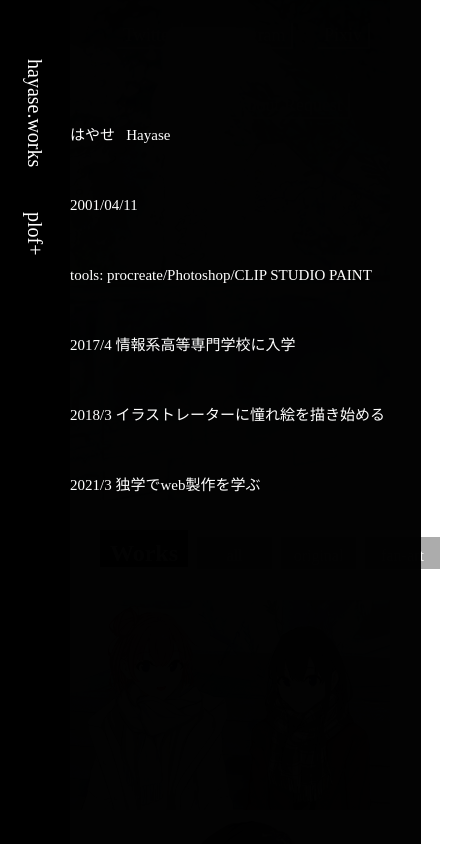
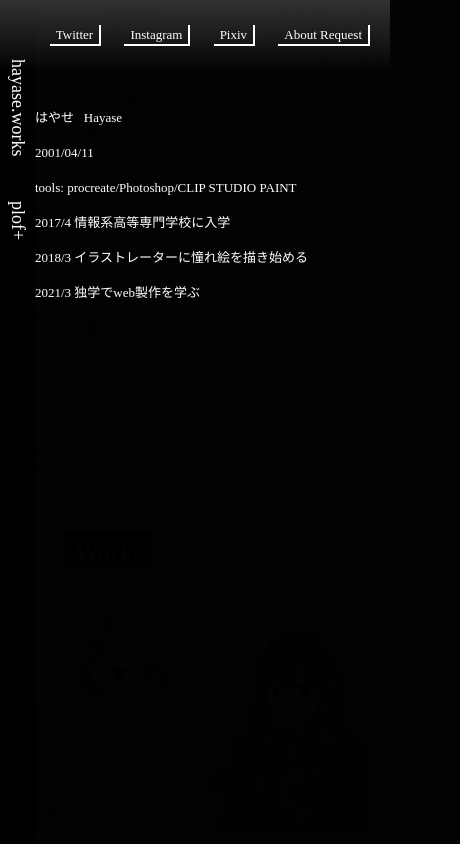
Before and after one commit to suzuuuuuu/illust, a plain HTML site: page index.html in a window 390 px wide. Both pictures are taken after a click on the element "plof+". Shown: the top 844 px of the page, 460 px wide, since content can reach past the window. Drawn offline with nearby package versions, Linux system fonts and the light colour scheme.

Commit message:
Update stylesheet.css

```diff
--- a/stylesheet.css
+++ b/stylesheet.css
@@ -18,13 +18,13 @@ a{
         background-size: cover;
     }
     .illust_heading {
-        margin-left:70px;/* 右寄せ 仮数値*/
+        margin-left:35px;/* 右寄せ 仮数値*/
     }
     .illusts_wrap{
-        margin-left: 70px;
+        margin-left: 35px;
          background-color: rgb(255, 255, 255);
     }    .profiles ul{
-        width: 90vw;
+        width: 95%;
     }
     .req_about{
         position: fixed;
@@ -43,11 +43,11 @@ a{
         position: fixed;
         width: 100vw;
         height: 70px;
-        padding-left: 70px;
+        padding-left: 35px;
         text-align: right;
         line-height: 70px;
-        font-size: large;
-        z-index: 7;
+        font-size: 13px;
+        z-index: 10;
     }
     .contact_btn {
         margin-right: 20px;
@@ -57,7 +57,7 @@ a{
     }
 
     .req {
-        margin-right: 40px;
+        margin-right: 20px;
         cursor: pointer;
     }
 
@@ -99,20 +99,22 @@ a{
         background-color: black;
         color: rgb(255, 255, 255);
         font-size: 25px;
-        line-height: 70px;
+        line-height: 35px;
         height:100vh;
-        width:70px;
+        width:35px;
         position: fixed;
         z-index: 9;
+        float: left;
     }
 
     .side_menue p{
         font-weight: normal;
-        font-size: 20px;
+        font-size: 18px;
         margin-top:7%;
     }/* サイドメニュー アコーディオン横から*/
     .side_menue span{
         margin-top: 40px;
+        font-size: 18px;
     cursor: pointer;
     }
 
@@ -147,15 +149,16 @@ a{
     }
 
     .profiles ul{
+        width: 500px;
         position: absolute;
         top: 0;
-        left: 70px;
+        left: 35px;
         height: 100vh;
         background-color:rgba(0, 0, 0, 0.99);
         color: white;
-        z-index: 10;
+        z-index: 9;
         writing-mode: horizontal-tb;
-        font-size: 15px;
+        font-size: 13px;
     }
     .profiles h1{
         margin-top: 100px;
@@ -310,6 +313,7 @@ a{
         width:70px;
         position: fixed;
         z-index: 9;
+        float: left;
     }
 
     .side_menue p{
```
